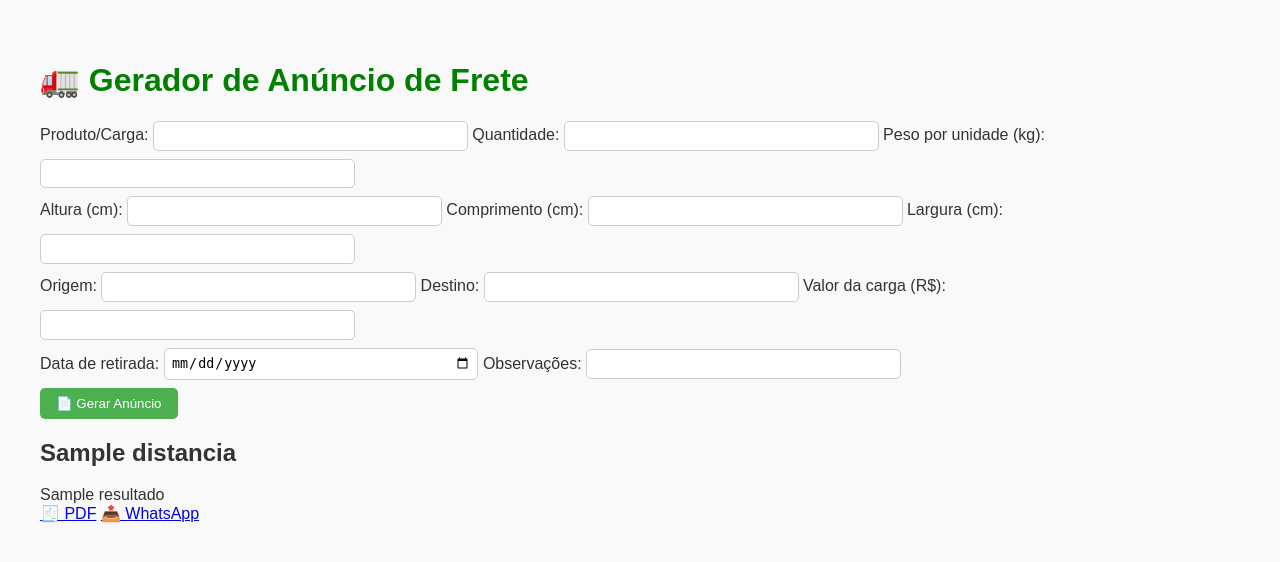
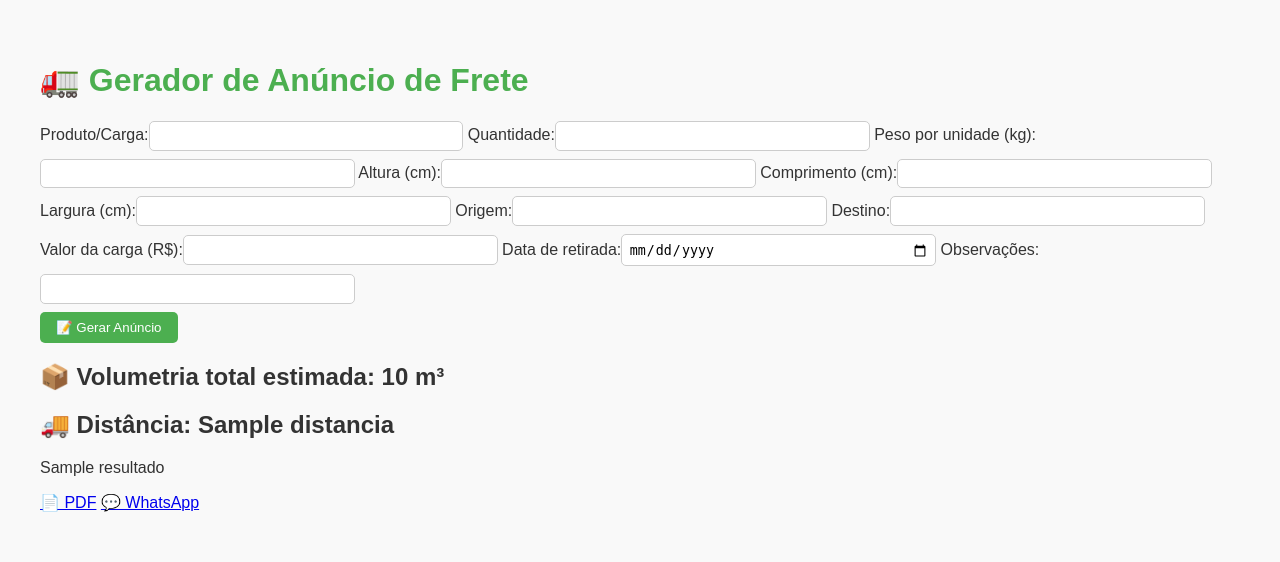
Before and after one commit to roberto36681250/simulador-de-frete, a Python web app: template templates/form.html in a window 1280 px wide. Shown: the top 562 px of the page. Run offline with Jinja, Linux system fonts and the light colour scheme; the template is opened without the code that fills it: most values are stand-ins (such as "Sample title", 1, 10 or a date in 2020).

Commit message:
Update form.html

```diff
--- a/templates/form.html
+++ b/templates/form.html
@@ -7,55 +7,44 @@
 </head>
 <body>
 <div class="container">
-        <h1>🚛 <span style="color:green">Gerador de Anúncio de Frete</span></h1>
+    <h1 class="title">🚛 Gerador de Anúncio de Frete</h1>
+
     <form method="post" class="frete-form">
-            <div class="form-row">
-                <label>Produto/Carga:</label>
-                <input type="text" name="produto">
-                <label>Quantidade:</label>
-                <input type="number" name="quantidade">
-                <label>Peso por unidade (kg):</label>
-                <input type="number" step="0.01" name="peso">
-            </div>
-            <div class="form-row">
-                <label>Altura (cm):</label>
-                <input type="number" step="0.1" name="altura">
-                <label>Comprimento (cm):</label>
-                <input type="number" step="0.1" name="comprimento">
-                <label>Largura (cm):</label>
-                <input type="number" step="0.1" name="largura">
-            </div>
-            <div class="form-row">
-                <label>Origem:</label>
-                <input type="text" name="origem">
-                <label>Destino:</label>
-                <input type="text" name="destino">
-                <label>Valor da carga (R$):</label>
-                <input type="text" name="valor_nf">
-            </div>
-            <div class="form-row">
-                <label>Data de retirada:</label>
-                <input type="date" name="data_retirada">
-                <label>Observações:</label>
-                <input type="text" name="observacoes">
-            </div>
+        <label>Produto/Carga:<input type="text" name="produto"></label>
+        <label>Quantidade:<input type="number" name="quantidade"></label>
+        <label>Peso por unidade (kg):<input type="number" step="0.01" name="peso"></label>
+        <label>Altura (cm):<input type="number" step="0.1" name="altura"></label>
+        <label>Comprimento (cm):<input type="number" step="0.1" name="comprimento"></label>
+        <label>Largura (cm):<input type="number" step="0.1" name="largura"></label>
+        <label>Origem:<input type="text" name="origem"></label>
+        <label>Destino:<input type="text" name="destino"></label>
+        <label>Valor da carga (R$):<input type="text" name="valor_nf"></label>
+        <label>Data de retirada:<input type="date" name="data_retirada"></label>
+        <label>Observações:<input type="text" name="observacoes"></label>
+
         <div class="btn-group">
-                <button type="submit" class="btn">📄 Gerar Anúncio</button>
+            <button type="submit" class="btn">📝 Gerar Anúncio</button>
         </div>
     </form>
 
+    {% if volume_total %}
+        <div class="resultado">
+            <h2>📦 Volumetria total estimada: <strong>{{ volume_total }}</strong> m³</h2>
+        </div>
+    {% endif %}
+
     {% if distancia %}
         <div class="resultado">
-            <h2>{{ distancia|safe }}</h2>
+            <h2>🚚 <strong>Distância:</strong> {{ distancia }}</h2>
         </div>
     {% endif %}
 
     {% if resultado %}
         <div class="resultado">
-            <div class="bloco-anuncio">{{ resultado|safe }}</div>
+            <p>{{ resultado | safe }}</p>
             <div class="btn-group">
-                <a href="#" class="btn" onclick="window.print()">🧾 PDF</a>
-                <a href="{{ whatsapp_url }}" target="_blank" class="btn">📤 WhatsApp</a>
+                <a href="#" onclick="window.print()" class="btn">📄 PDF</a>
+                <a href="{{ whatsapp_url }}" target="_blank" class="btn">💬 WhatsApp</a>
             </div>
         </div>
     {% endif %}
```
Lines whose indentation alone changed are shown as unchanged.
